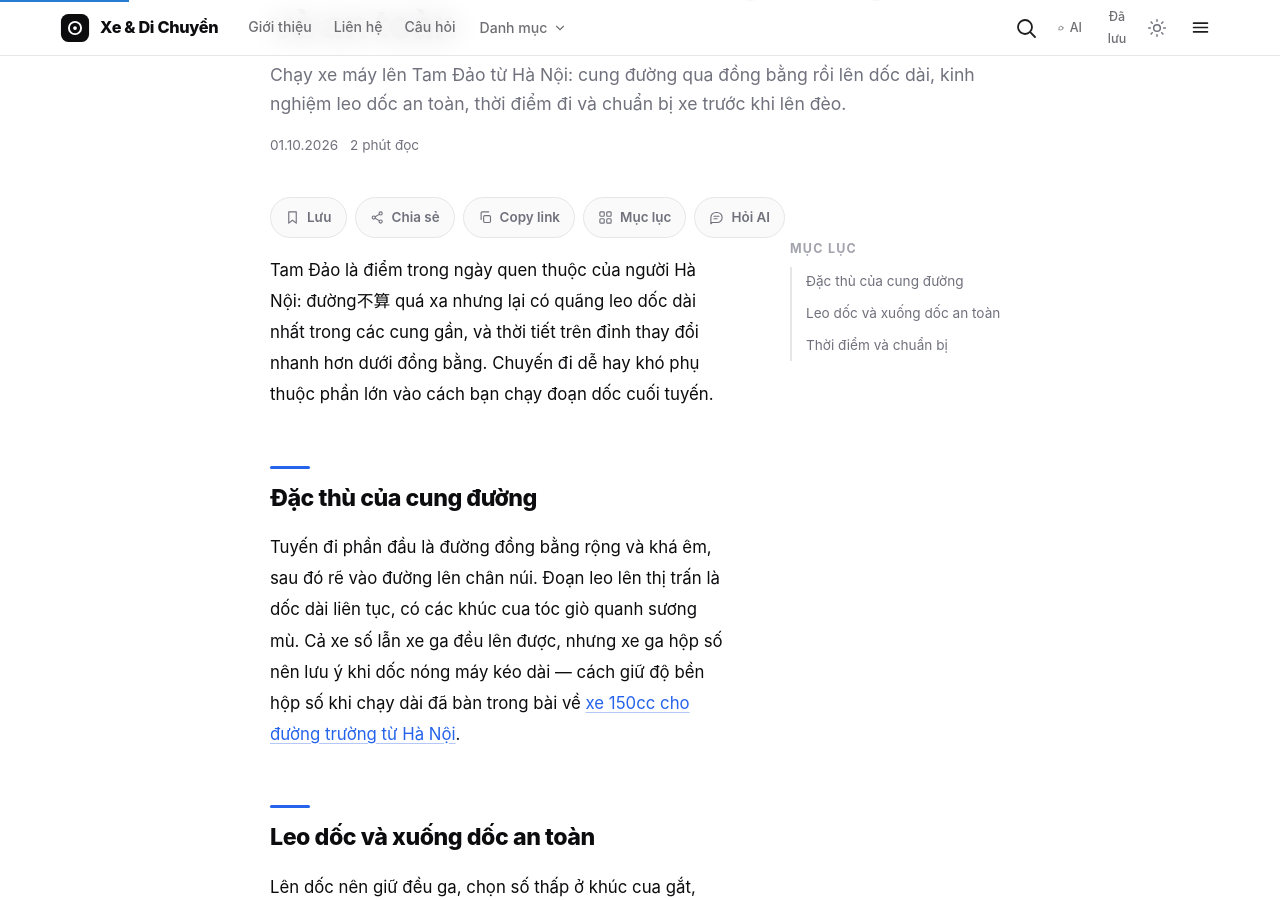
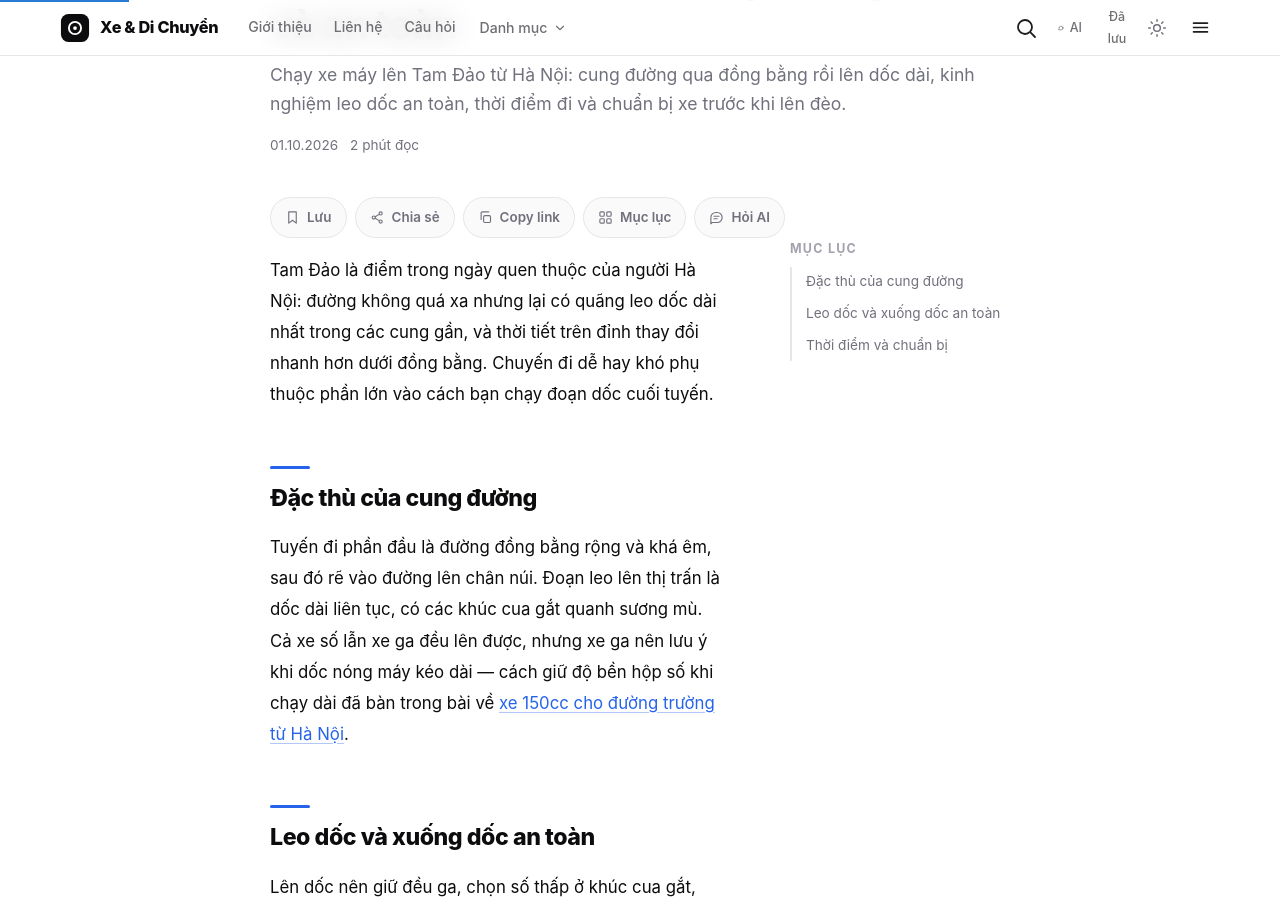
Before and after one commit to codeappweb/lab, a Jekyll site: the page built from _posts/2026-10-01-chay-xe-len-tam-dao-cung-duong-doc-va-an-toan.md, in a window 1280 px wide and 900 px high, scrolled down 229 px. Built offline with Jekyll 4.4.1, drawn with Linux system fonts in a browser that asks for light colours.

Commit message:
repair(pair): C09-0002, C09-0003 — bỏ từ tiếng Anh trong prose, bỏ ký tự CJK

```diff
--- a/_posts/2026-10-01-chay-xe-len-tam-dao-cung-duong-doc-va-an-toan.md
+++ b/_posts/2026-10-01-chay-xe-len-tam-dao-cung-duong-doc-va-an-toan.md
@@ -26,11 +26,11 @@ freshness_status: evergreen
 legal_sensitivity: false
 ---
 
-Tam Đảo là điểm trong ngày quen thuộc của người Hà Nội: đường不算 quá xa nhưng lại có quãng leo dốc dài nhất trong các cung gần, và thời tiết trên đỉnh thay đổi nhanh hơn dưới đồng bằng. Chuyến đi dễ hay khó phụ thuộc phần lớn vào cách bạn chạy đoạn dốc cuối tuyến.
+Tam Đảo là điểm trong ngày quen thuộc của người Hà Nội: đường không quá xa nhưng lại có quãng leo dốc dài nhất trong các cung gần, và thời tiết trên đỉnh thay đổi nhanh hơn dưới đồng bằng. Chuyến đi dễ hay khó phụ thuộc phần lớn vào cách bạn chạy đoạn dốc cuối tuyến.
 
 ## Đặc thù của cung đường
 
-Tuyến đi phần đầu là đường đồng bằng rộng và khá êm, sau đó rẽ vào đường lên chân núi. Đoạn leo lên thị trấn là dốc dài liên tục, có các khúc cua tóc giò quanh sương mù. Cả xe số lẫn xe ga đều lên được, nhưng xe ga hộp số nên lưu ý khi dốc nóng máy kéo dài — cách giữ độ bền hộp số khi chạy dài đã bàn trong bài về [xe 150cc cho đường trường từ Hà Nội]({{ '/xe-may-150cc-cho-duong-truong-tu-ha-noi-co-can-thiet-khong/' | relative_url }}).
+Tuyến đi phần đầu là đường đồng bằng rộng và khá êm, sau đó rẽ vào đường lên chân núi. Đoạn leo lên thị trấn là dốc dài liên tục, có các khúc cua gắt quanh sương mù. Cả xe số lẫn xe ga đều lên được, nhưng xe ga nên lưu ý khi dốc nóng máy kéo dài — cách giữ độ bền hộp số khi chạy dài đã bàn trong bài về [xe 150cc cho đường trường từ Hà Nội]({{ '/xe-may-150cc-cho-duong-truong-tu-ha-noi-co-can-thiet-khong/' | relative_url }}).
 
 ## Leo dốc và xuống dốc an toàn
 
```
Also changed, not shown: _posts/2026-10-01-duong-len-moc-chau-bang-xe-may-kinh-nghiem-cung-duong.md (+1 -1 lines).
